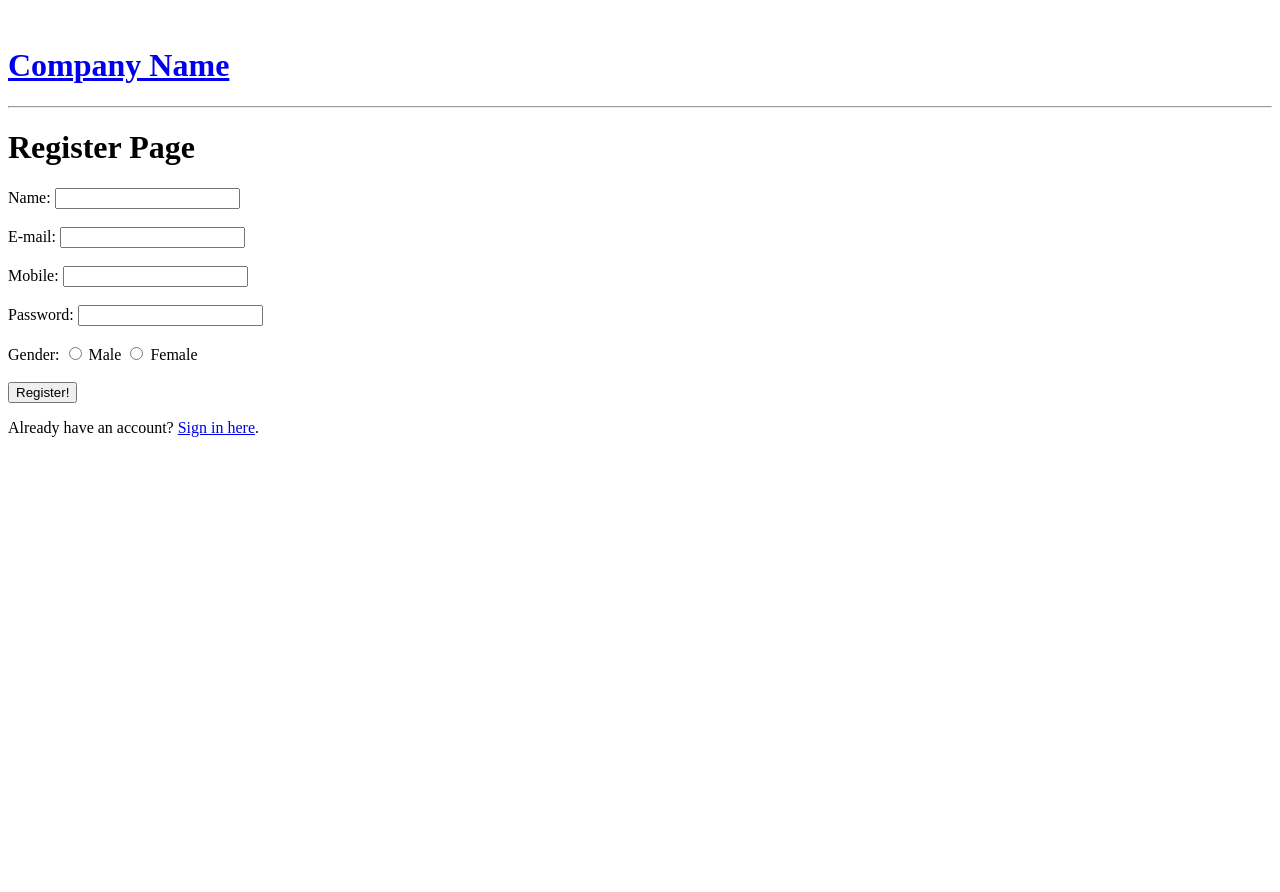
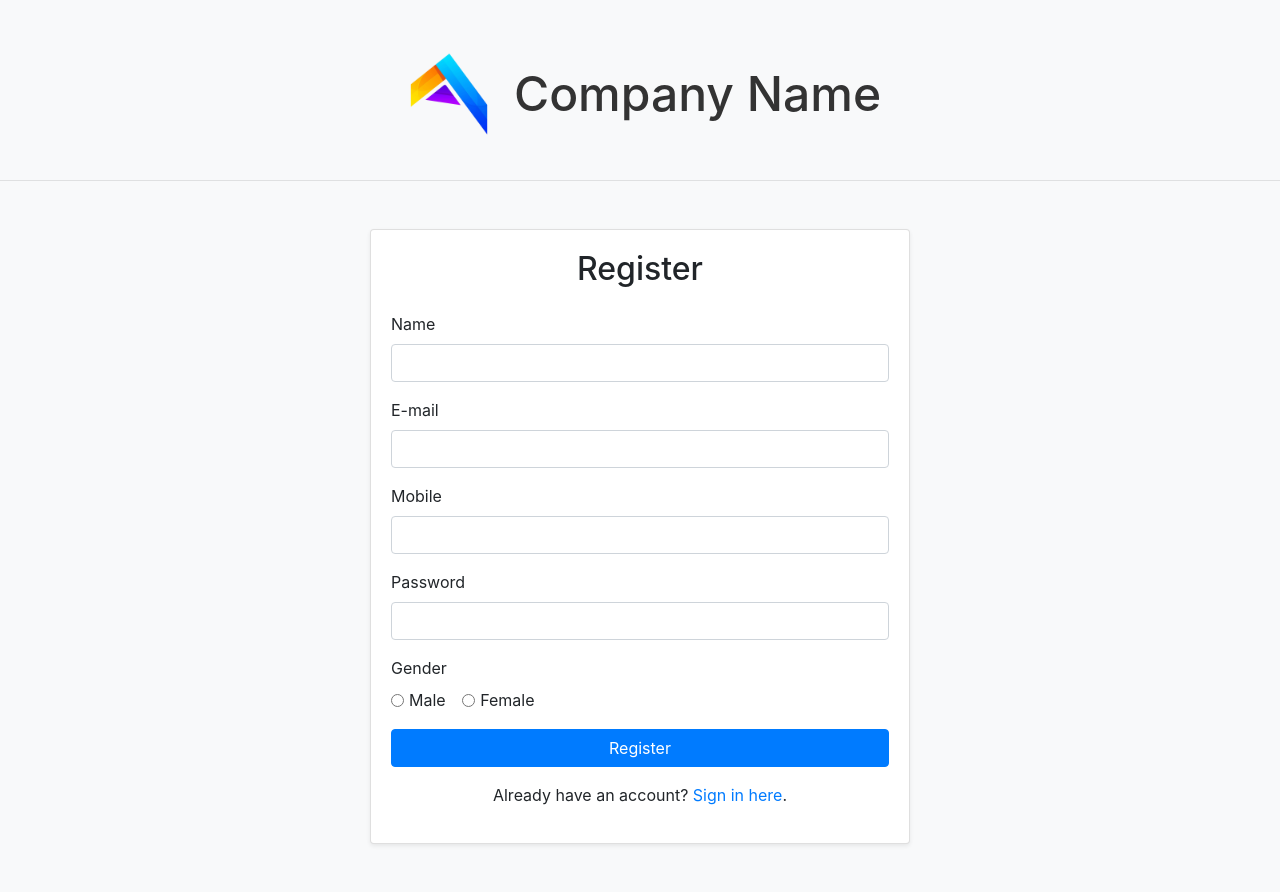
Before and after one commit to KashyapChilivoju/RegisterLoginPHP, a PHP site: page /RegisterPage.php in a window 1280 px wide. Before the commit the page ends 437 px from the top, so only its background shows below. Run offline with PHP 8.4, Linux system fonts and the light colour scheme.

Commit message:
Styling with Bootstrap + Logo

```diff
--- a/RegisterPage.php
+++ b/RegisterPage.php
@@ -50,34 +50,76 @@ if ($_SERVER["REQUEST_METHOD"] == "POST") {
 }
 ?>
 
-<html>
-<body>
+<!DOCTYPE html>
+<html lang="en">
+<head>
+    <meta charset="UTF-8">
+    <meta name="viewport" content="width=device-width, initial-scale=1.0">
+    <title>Register Page</title>
+    <link rel="stylesheet" href="https://maxcdn.bootstrapcdn.com/bootstrap/4.5.2/css/bootstrap.min.css">
+</head>
+<body class="bg-light">
 
-<form action="RegisterPage.php" method="POST">
-    <h1>Register Page</h1>
+<div class="container my-5">
+    <div class="row justify-content-center">
+        <div class="col-md-6">
+            <div class="card shadow-sm">
+                <div class="card-body">
+                    <h2 class="card-title text-center mb-4">Register</h2>
 
                     <!-- Display errors if any -->
                     <?php if (!empty($errors)): ?>
-        <div style="color: red;">
+                        <div class="alert alert-danger">
                             <?php foreach ($errors as $error): ?>
-                <p><?php echo $error; ?></p>
+                                <p class="mb-0"><?php echo $error; ?></p>
                             <?php endforeach; ?>
                         </div>
                     <?php endif; ?>
 
-    <!-- Retain the entered values -->
-    Name: <input type="text" name="name" value="<?php echo htmlspecialchars($name); ?>"><br><br>
-    E-mail: <input type="text" name="email" value="<?php echo htmlspecialchars($email); ?>"><br><br>
-    Mobile: <input type="number" name="mobile" value="<?php echo htmlspecialchars($mobile); ?>"><br><br>
-    Password: <input type="password" name="password"><br><br>
+                    <form action="RegisterPage.php" method="POST">
+                        <div class="form-group">
+                            <label for="name">Name</label>
+                            <input type="text" name="name" id="name" class="form-control" value="<?php echo htmlspecialchars($name); ?>" required>
+                        </div>
 
-    Gender:
-    <input type="radio" name="gender" value="male" <?php if ($gender == 'male') echo "checked"; ?>> Male
-    <input type="radio" name="gender" value="female" <?php if ($gender == 'female') echo "checked"; ?>> Female<br><br>
+                        <div class="form-group">
+                            <label for="email">E-mail</label>
+                            <input type="email" name="email" id="email" class="form-control" value="<?php echo htmlspecialchars($email); ?>" required>
+                        </div>
 
-    <input type="submit" value="Register!">
-    <p>Already have an account? <a href="LoginPage.php">Sign in here</a>.</p>
+                        <div class="form-group">
+                            <label for="mobile">Mobile</label>
+                            <input type="tel" name="mobile" id="mobile" class="form-control" value="<?php echo htmlspecialchars($mobile); ?>" required>
+                        </div>
+
+                        <div class="form-group">
+                            <label for="password">Password</label>
+                            <input type="password" name="password" id="password" class="form-control" required>
+                        </div>
+
+                        <div class="form-group">
+                            <label>Gender</label><br>
+                            <div class="form-check form-check-inline">
+                                <input type="radio" name="gender" id="genderMale" value="male" class="form-check-input" <?php if ($gender == 'male') echo "checked"; ?>>
+                                <label for="genderMale" class="form-check-label">Male</label>
+                            </div>
+                            <div class="form-check form-check-inline">
+                                <input type="radio" name="gender" id="genderFemale" value="female" class="form-check-input" <?php if ($gender == 'female') echo "checked"; ?>>
+                                <label for="genderFemale" class="form-check-label">Female</label>
+                            </div>
+                        </div>
+
+                        <button type="submit" class="btn btn-primary btn-block">Register</button>
                     </form>
+
+                    <p class="text-center mt-3">
+                        Already have an account? <a href="LoginPage.php">Sign in here</a>.
+                    </p>
+                </div>
+            </div>
+        </div>
+    </div>
+</div>
 
 </body>
 </html>
--- a/header.php
+++ b/header.php
@@ -1,4 +1,43 @@
-<div>
-    <h1><a href="/">Company Name</a></h1>
+<!DOCTYPE html>
+<html lang="en">
+<head>
+    <meta charset="UTF-8">
+    <meta name="viewport" content="width=device-width, initial-scale=1.0">
+    <title>LoginRegisterPHP</title>
+    <link rel="icon" href="/rb_2226.png" type="image/png" sizes="32x32">
+    <link rel="stylesheet" href="https://maxcdn.bootstrapcdn.com/bootstrap/4.5.2/css/bootstrap.min.css">
+    <style>
+        .header-container {
+            display: flex;
+            align-items: center;
+            justify-content: center;
+            padding: 20px 0;
+            background-color: #f8f9fa;
+        }
+        .header-logo {
+            width: 100px;
+            height: 100px;
+            margin-right: 15px;
+        }
+        .header-title h1 {
+            font-size: 3.0rem;
+            margin: 0;
+        }
+        .header-title a {
+            text-decoration: none;
+            color: #333;
+        }
+    </style>
+</head>
+<body>
+
+<div class="header-container">
+    <a href="/"><img src="/rb_2226.png" alt="Company Logo" class="header-logo">
+    <div class="header-title">
+        <h1>Company Name</a></h1>
+    </div>
 </div>
 <hr>
+
+</body>
+</html>
```
Also changed, not shown: LoginPage.php (+37 -11 lines), index.php (+38 -13 lines), rb_2226.png (added). Lines whose indentation alone changed are shown as unchanged.
